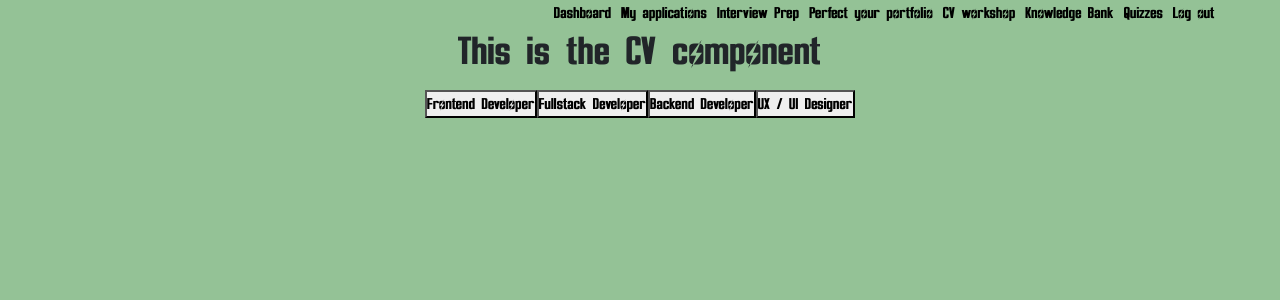
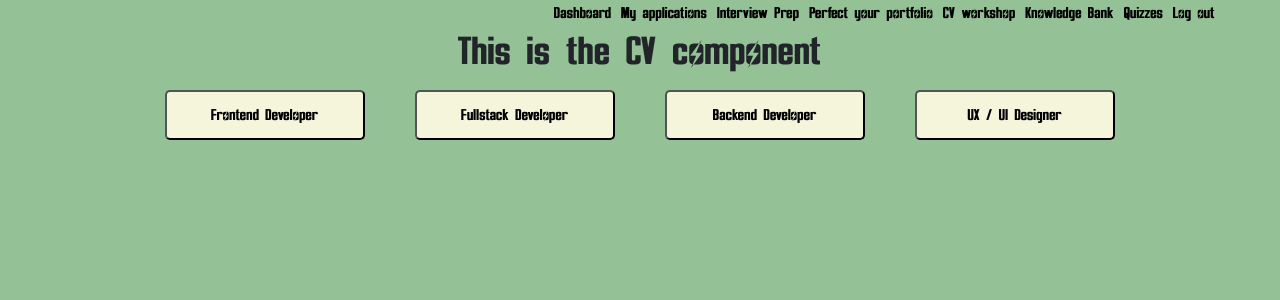
Before and after one commit to SchoolOfCode/bc13_final-project_front-end-cyber-insecure, a React (Create React App) app: page /cv-workshop in a window 1280 px wide. Shown: the top 300 px of the page. Built offline with nearby package versions, Linux system fonts and the light colour scheme; no server answers; sample sign-in values are in the browser's storage.

Commit message:
CvworkshopCssStarted

```diff
--- a/src/Components/CV/CVworkshop.css
+++ b/src/Components/CV/CVworkshop.css
@@ -1,7 +1,54 @@
+
+
+:root {
+    --primary_colour: #94c296;
+    --secondary_colour: #E5BE83;
+
+  }
+
+body {
+    background-color: var(--primary_colour);
+    overflow-x: hidden;
+
+  }
+
+/* html {
+    background-color: var(--primary_colour);
+} */
+
+
 .cvworkshop-container{
     display: flex;
     flex-direction: column;
-    height: 100vh;
+    min-height: 100vh;
     align-items: center;
     gap: 1vh;
+
 }
+
+.cvButtonContainer {
+    gap: 50px;
+    display: flex;
+}
+
+.cvButtonStyles {
+    padding: 5px;
+    border-radius: 5px;
+    width: 200px;
+    height: 50px;
+    background-color: beige;
+
+}
+
+.cvButtonStyles:hover {
+    background-color: var(--secondary_colour);
+  }
+
+
+  .cvExamples  {
+    display: flex;
+    flex-direction: column;
+    align-items: center;
+    gap: 1vh;
+
+  }
--- a/src/Components/CV/CVworkshop.js
+++ b/src/Components/CV/CVworkshop.js
@@ -66,18 +66,18 @@ export default function CVworkshop() {
           UX / UI Designer
         </button>
       </div>
-      <div>
+      <div className="cvExamples">
         {frontEnd && <img src={frontEndDeveloper} alt="frontend portfolio" />}
       </div>
-      <div>
+      <div className="cvExamples">
         {fullStack && (
           <img src={fullstackPortfolio} alt="fullstack portfolio" />
         )}
       </div>
-      <div>
+      <div className="cvExamples">
         {backend && <img src={backendPortfolio} alt="backend portfolio" />}
       </div>
-      <div>{uxUi && <img src={uxuiPortfolioPage} alt="ux/ui portfolio" />}</div>
+      <div className="cvExamples">{uxUi && <img src={uxuiPortfolioPage} alt="ux/ui portfolio" />}</div>
     </div>,
   ];
 }
```
